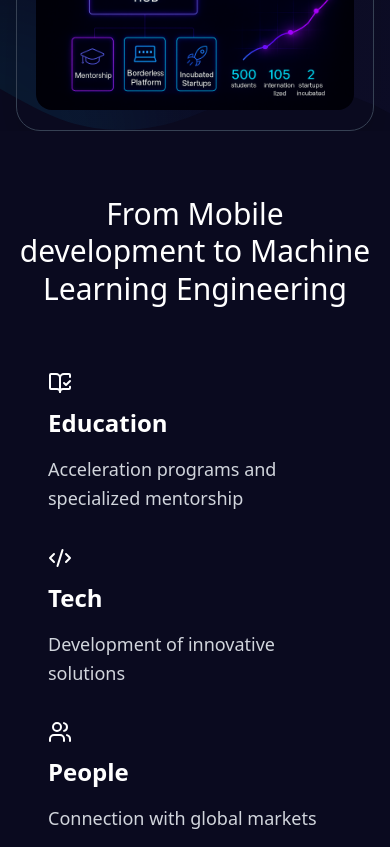
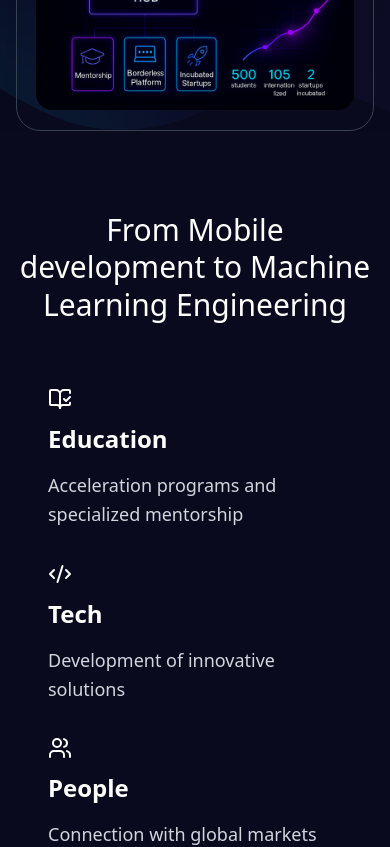
Before and after one commit to ProgramadoresSemPatria/borderless-institutional-website, a Next.js app: page / in a window 390 px wide. Shown: the part 840-1687 px from the top of the page. Built offline with nearby package versions, Linux system fonts and the light colour scheme.

Commit message:
style: increase padding top

```diff
--- a/app/components/BorderlessArms.tsx
+++ b/app/components/BorderlessArms.tsx
@@ -113,7 +113,7 @@ const BorderlessArms: React.FC = () => {
   return (
     <section
       id="tech"
-      className="py-16 md:py-24 bg-borderless-background-secondary relative"
+      className="pb-16 pt-20 md:py-24 bg-borderless-background-secondary relative"
     >
       <motion.div
         initial={{ y: 30, scale: 1, opacity: 0.7 }}
```
